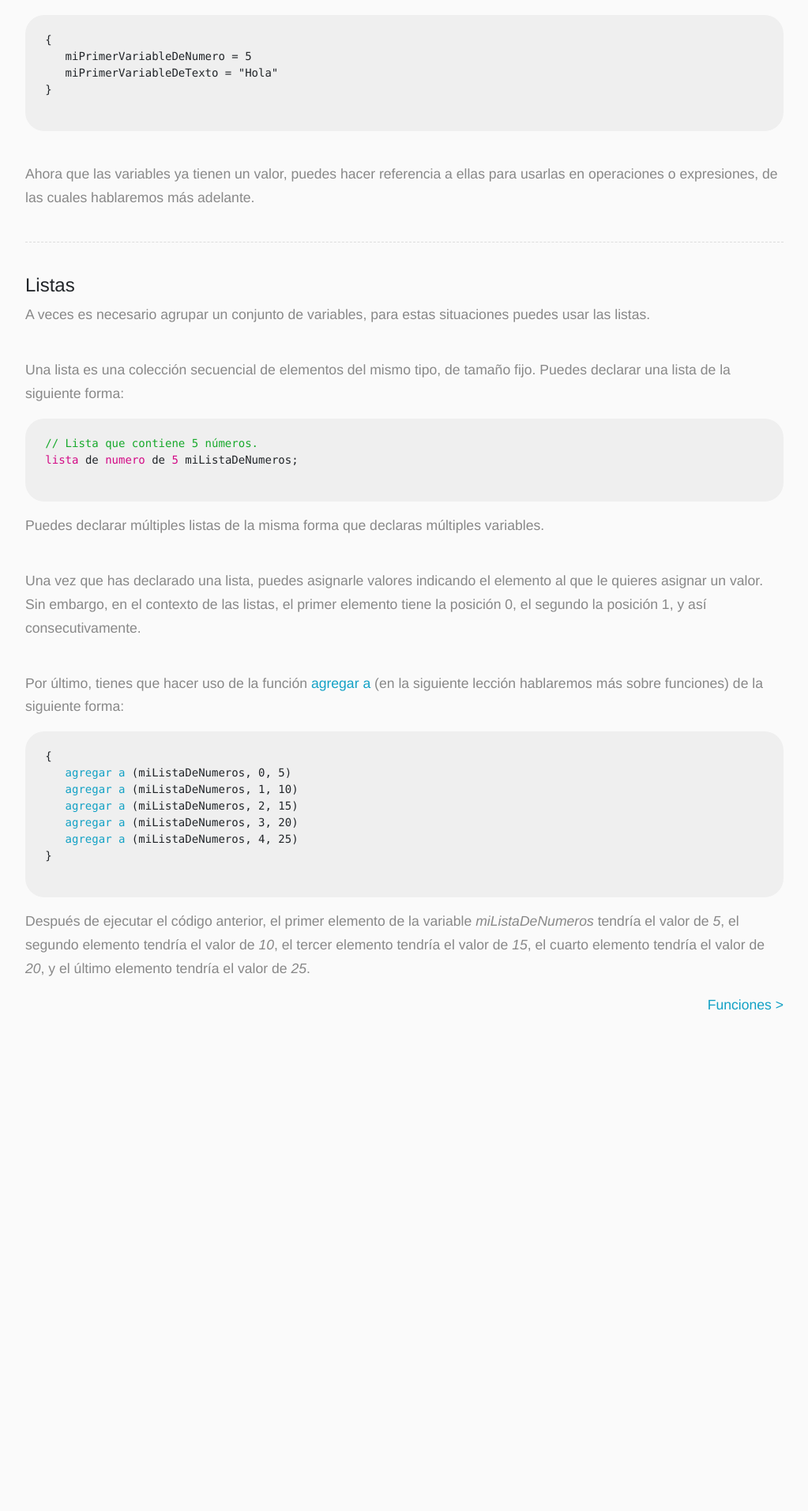
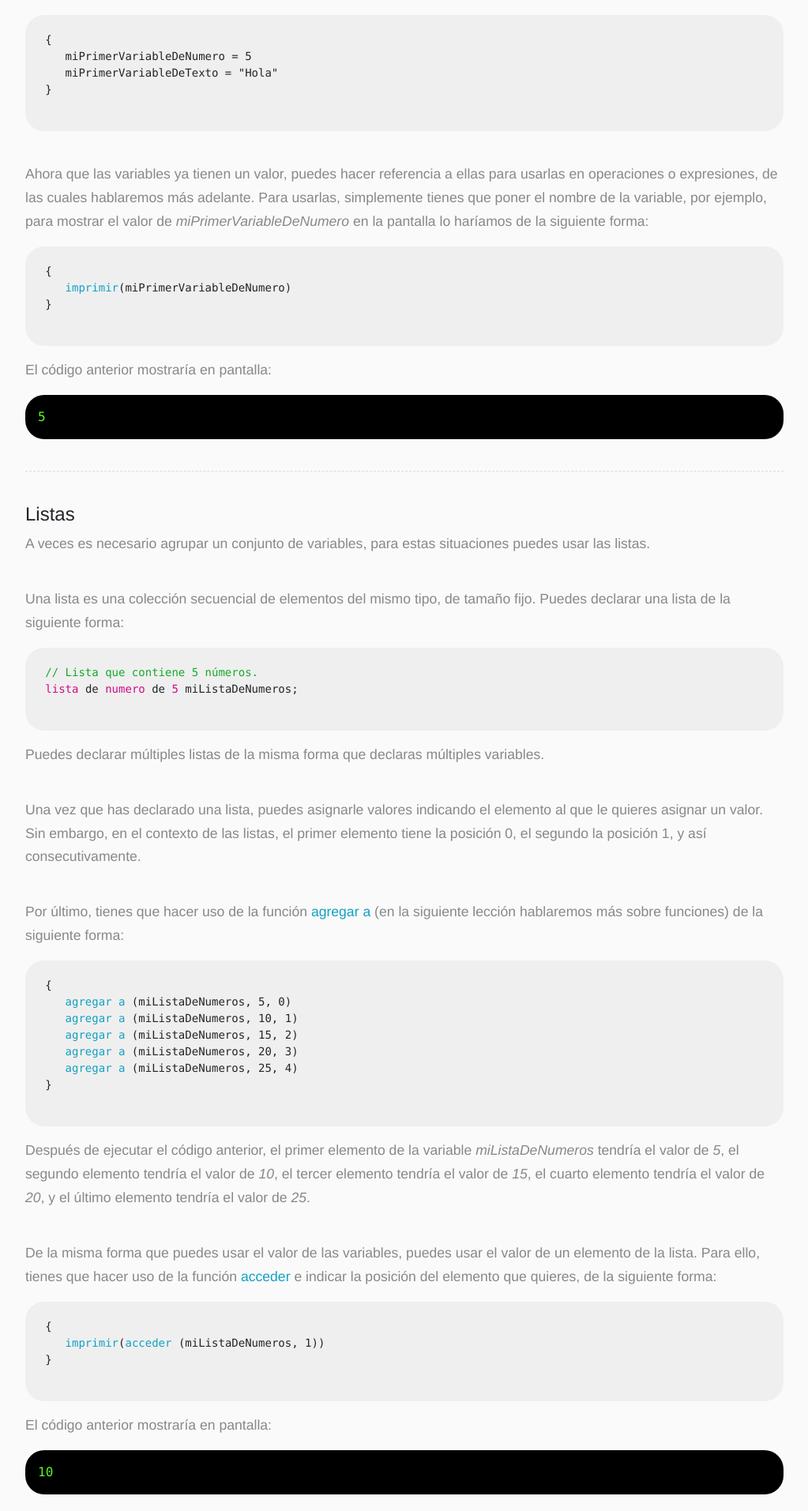
Before and after one commit to AlexHenkel/C-ES, a Flask app: page /variables in a window 1280 px wide. Shown: the part 1003-2916 px from the top of the page at 79% size, without its empty margins (253-1276 px from the left). Before the commit the page ends 2282 px from the top, so only its background shows below. Run offline with Flask 2, Linux system fonts and the light colour scheme; some libraries are stand-ins or nearby versions.

Commit message:
Explain how to print variables and lists

```diff
--- a/input.txt
+++ b/input.txt
@@ -1,5 +1,8 @@
 // Test fibonacci recursive
 programa
+variables:
+numero test;
+lista de numero de 2 milista;
 
 funciones
 
@@ -15,14 +18,10 @@ numero funcion fibo(numero n) {
 }
 
 {
-    imprimir(fibo(0))
-    imprimir(fibo(1))
-    imprimir(fibo(2))
-    imprimir(fibo(3))
-    imprimir(fibo(4))
-    imprimir(fibo(5))
-    imprimir(fibo(10))
-    imprimir(fibo(20))
+   test = 5
+   agregar a (milista, 0, 5)
+   imprimir(test)
+   imprimir(accesar (milista, 0))
 }
 
 // Fibo(0) = 0
--- a/static/css/manual.css
+++ b/static/css/manual.css
@@ -19,6 +19,13 @@ a, a:hover, a:focus {
 pre {
    background-color: #efefef;
    border-radius: 1.5rem;
+}
+
+.output {
+   background-color: #000;
+   border-radius: 1.5rem;
+   color: #59f924;
+   padding: 1rem;
 }
 
 /********** Wrapper **********/
--- a/templates/variables.html
+++ b/templates/variables.html
@@ -114,7 +114,21 @@
       </pre>
                   <br />
                   <p>Ahora que las variables ya tienen un valor, puedes hacer referencia a ellas para usarlas en operaciones o expresiones,
-                     de las cuales hablaremos más adelante.</p>
+                     de las cuales hablaremos más adelante. Para usarlas, simplemente tienes que poner el nombre de la variable, por ejemplo,
+                     para mostrar el valor de <i>miPrimerVariableDeNumero</i> en la pantalla lo haríamos de la siguiente forma:</p>
+
+      <pre>
+      <code>
+   {
+      <span class="reserved-word">imprimir</span>(miPrimerVariableDeNumero)
+   }
+      </code>
+      </pre>
+                  <p>El código anterior mostraría en pantalla:</p>
+
+                  <div class="output">
+                     <samp>5</samp>
+                  </div>
 
                   <div class="line"></div>
 
@@ -145,17 +159,37 @@
       <pre>
       <code>
    {
-      <span class="reserved-word">agregar a</span> (miListaDeNumeros, 0, 5)
-      <span class="reserved-word">agregar a</span> (miListaDeNumeros, 1, 10)
-      <span class="reserved-word">agregar a</span> (miListaDeNumeros, 2, 15)
-      <span class="reserved-word">agregar a</span> (miListaDeNumeros, 3, 20)
-      <span class="reserved-word">agregar a</span> (miListaDeNumeros, 4, 25)
+      <span class="reserved-word">agregar a</span> (miListaDeNumeros, 5, 0)
+      <span class="reserved-word">agregar a</span> (miListaDeNumeros, 10, 1)
+      <span class="reserved-word">agregar a</span> (miListaDeNumeros, 15, 2)
+      <span class="reserved-word">agregar a</span> (miListaDeNumeros, 20, 3)
+      <span class="reserved-word">agregar a</span> (miListaDeNumeros, 25, 4)
    }
       </code>
       </pre>
                   <p>Después de ejecutar el código anterior, el primer elemento de la variable <i>miListaDeNumeros</i> tendría el valor de <i>5</i>,
                      el segundo elemento tendría el valor de <i>10</i>, el tercer elemento tendría el valor de <i>15</i>,
                      el cuarto elemento tendría el valor de <i>20</i>, y el último elemento tendría el valor de <i>25</i>.</p>
+                  <br />
+
+                  <p>De la misma forma que puedes usar el valor de las variables, puedes usar el valor de un elemento de la lista. Para ello,
+                     tienes que hacer uso de la función <span class="reserved-word">acceder</span> e indicar la posición del elemento que quieres,
+                     de la siguiente forma:</p>
+
+      <pre>
+      <code>
+   {
+      <span class="reserved-word">imprimir</span>(<span class="reserved-word">acceder</span> (miListaDeNumeros, 1))
+   }
+      </code>
+      </pre>
+                  <p>El código anterior mostraría en pantalla:</p>
+
+                  <div class="output">
+                     <samp>10</samp>
+                  </div>
+
+                  <br />
 
                   <p class="text-right"><a href="/funciones" class="resource">Funciones ></a></p>
 
```
Also changed, not shown: templates/inicio.html (+6 -3 lines).
